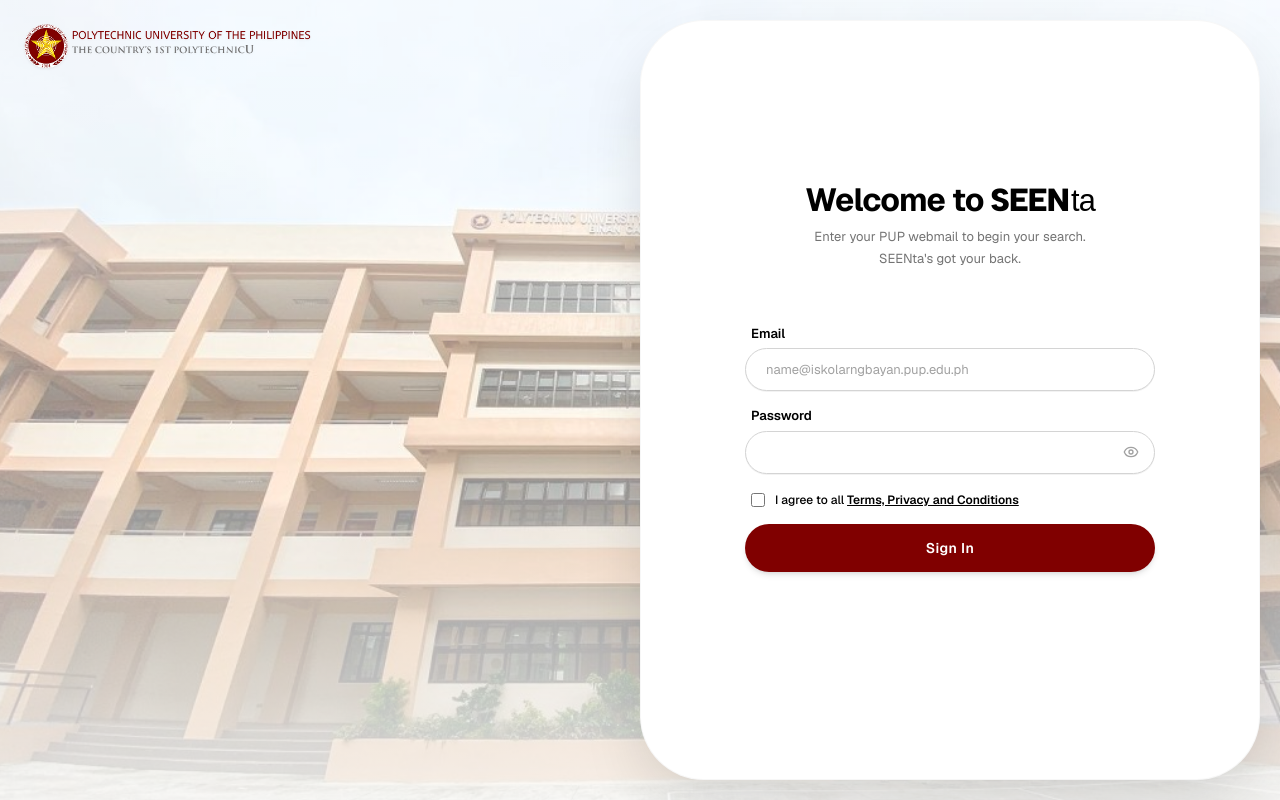
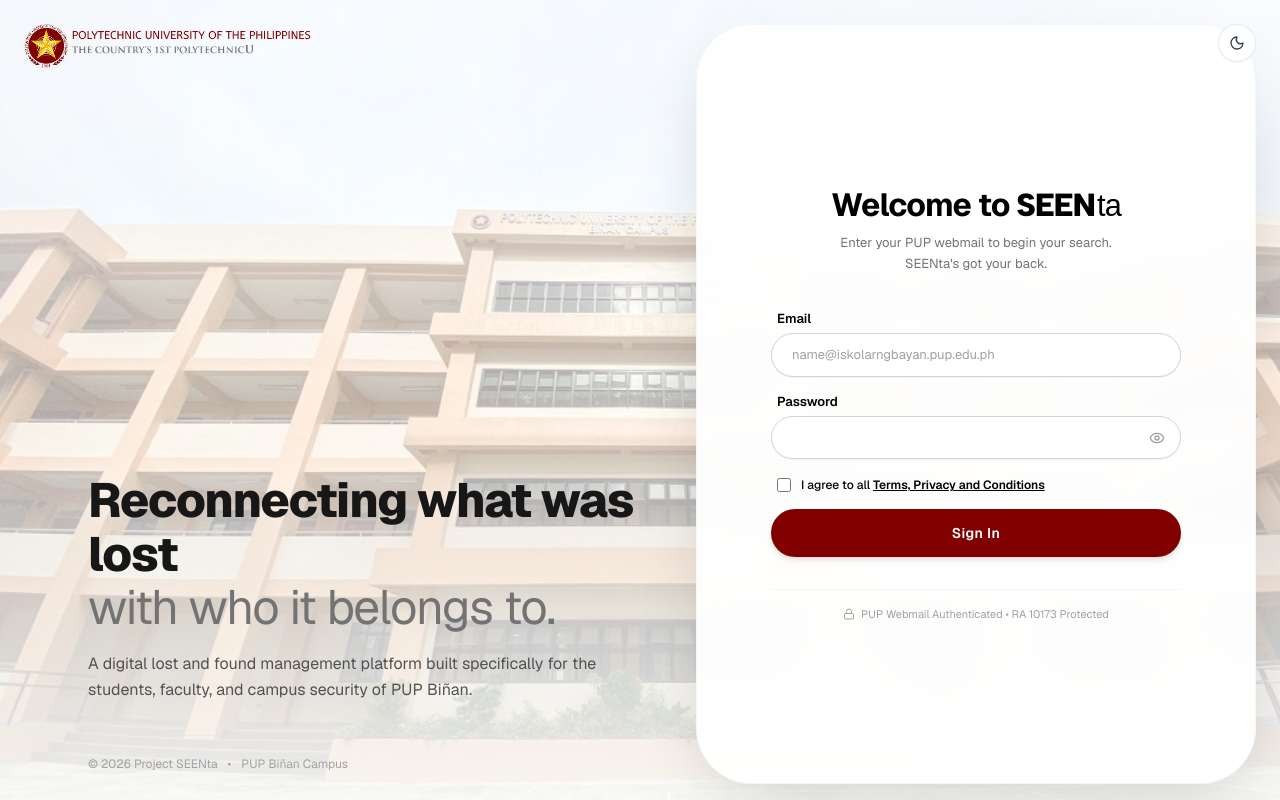
Before and after one commit to Alatiitkarlo26/SEENta-, a React (Vite) app: page / in a window 1280 px wide. Built offline with nearby package versions, Linux system fonts and the light colour scheme; a web font is replaced by a local one.

Commit message:
redesigned  login page part 3

```diff
--- a/src/pages/AuthPage.jsx
+++ b/src/pages/AuthPage.jsx
@@ -1,5 +1,6 @@
 import { useState } from 'react';
 import { useAuth } from '../context/AuthContext';
+import { useTheme } from '../context/ThemeContext';
 import { authService } from '../services/authService';
 import { otpService } from '../services/otpService';
 import pupLogoAndText from '../assets/PUP-Logo-and-Text.png';
@@ -11,11 +12,15 @@
   Eye,
   EyeOff,
   UserCheck,
-  ShieldAlert
+  ShieldAlert,
+  Lock,
+  Sun,
+  Moon
 } from 'lucide-react';
 
 export default function AuthPage({ defaultView = 'login', onAuthSuccess }) {
   const { login, register } = useAuth();
+  const { isDark, toggleMode } = useTheme();
   const [view, setView] = useState(defaultView); // 'login' | 'register'
   const [direction, setDirection] = useState('right'); // 'right' | 'left' for animation
 
@@ -182,41 +187,73 @@
   };
 
   return (
-    <div className="relative min-h-screen w-full flex items-center justify-center lg:justify-end overflow-y-auto lg:overflow-hidden bg-white dark:bg-slate-950 font-sans p-3 sm:p-4 lg:p-5 transition-colors duration-200">
+    <div className="relative h-screen max-h-screen w-full flex items-center justify-center lg:justify-between overflow-hidden bg-white dark:bg-slate-950 font-sans p-3 sm:p-4 lg:p-6 transition-colors duration-200">
       {/* High-Quality Campus Background on White Canvas with 50% Opacity */}
       <div className="absolute inset-0 overflow-hidden pointer-events-none bg-white dark:bg-slate-950">
         <img
           src={campusBg}
           alt="PUP Biñan Campus"
-          className="w-full h-full object-cover object-center opacity-50 dark:opacity-20 filter contrast-[1.05] saturate-[1.1] scale-[1.01]"
+          className="w-full h-full object-cover object-center opacity-45 dark:opacity-20 filter contrast-[1.05] saturate-[1.1] scale-[1.01]"
         />
         {/* Soft Light / Dark Vignette */}
-        <div className="absolute inset-0 bg-gradient-to-t from-white/70 via-transparent to-white/40 dark:from-slate-950/95 dark:via-slate-950/70 dark:to-slate-950/40" />
+        <div className="absolute inset-0 bg-gradient-to-t from-white/80 via-white/20 to-white/50 dark:from-slate-950/95 dark:via-slate-950/70 dark:to-slate-950/50" />
       </div>
 
       {/* Top Left PUP Header Brand */}
-      <div className="absolute top-6 left-6 z-20 select-none pointer-events-none shrink-0">
+      <div className="absolute top-5 sm:top-6 left-5 sm:left-6 z-20 select-none pointer-events-none shrink-0 flex items-center gap-3">
         <img
           src={pupLogoAndText}
           alt="Polytechnic University of the Philippines"
           draggable={false}
-          className="h-11 w-auto object-contain drop-shadow-xs brightness-100 dark:brightness-110 shrink-0 select-none"
+          className="h-10 sm:h-11 w-auto object-contain drop-shadow-xs brightness-100 dark:brightness-110 shrink-0 select-none"
         />
       </div>
 
+      {/* Top Right Quick Controls (Theme Toggle) */}
+      <div className="absolute top-5 sm:top-6 right-5 sm:right-6 z-20 flex items-center gap-2">
+        <button
+          type="button"
+          onClick={toggleMode}
+          title={isDark ? 'Switch to light mode' : 'Switch to dark mode'}
+          className="p-2.5 rounded-full bg-white/85 dark:bg-slate-900/85 backdrop-blur-md border border-neutral-200/80 dark:border-slate-800 text-neutral-600 dark:text-slate-300 hover:text-black dark:hover:text-white transition shadow-2xs cursor-pointer active:scale-95"
+        >
+          {isDark ? <Sun className="w-4 h-4 text-amber-400" /> : <Moon className="w-4 h-4 text-slate-700" />}
+        </button>
+      </div>
+
+      {/* Left-Side Minimal Editorial Experience (Desktop Only, Keeping Center Open) */}
+      <div className="hidden lg:flex flex-col justify-end h-[calc(100vh-2rem)] sm:h-[calc(100vh-2.5rem)] max-h-[880px] my-auto pl-10 xl:pl-16 pr-8 pb-3 z-10 select-none max-w-xl xl:max-w-2xl pointer-events-none">
+        <div className="space-y-4">
+          <h2 className="text-4xl xl:text-5xl 2xl:text-[54px] font-extrabold text-neutral-900 dark:text-white tracking-tight leading-[1.12]">
+            Reconnecting what was lost <br />
+            <span className="text-neutral-500 dark:text-slate-400 font-normal">with who it belongs to.</span>
+          </h2>
+          <p className="text-sm sm:text-base text-neutral-600 dark:text-slate-400 leading-relaxed font-sans max-w-lg font-normal">
+            A digital lost and found management platform built specifically for the students, faculty, and campus security of PUP Biñan.
+          </p>
+        </div>
+
+        {/* Minimal Bottom Line - positioned at the exact same bottom Y coordinate as the card */}
+        <div className="mt-8 pt-5 border-t border-neutral-200/50 dark:border-slate-800/80 flex items-center gap-2.5 text-xs text-neutral-400 dark:text-slate-500 font-sans">
+          <span>&copy; {new Date().getFullYear()} Project SEENta</span>
+          <span>&bull;</span>
+          <span>PUP Biñan Campus</span>
+        </div>
+      </div>
+
       {/* Main Form White Card Container */}
-      <div className="relative z-10 w-full sm:w-[560px] md:w-[600px] lg:w-[620px] max-w-[94vw] h-[calc(100vh-2rem)] sm:h-[calc(100vh-2.5rem)] max-h-[920px] my-auto flex flex-col justify-center">
+      <div className="relative z-10 w-full sm:w-[560px] md:w-[600px] lg:w-[600px] xl:w-[620px] max-w-[94vw] h-[calc(100vh-2rem)] sm:h-[calc(100vh-2.5rem)] max-h-[880px] my-auto flex flex-col justify-center lg:ml-auto">
         <div
           key={view}
-          className={`w-full h-full bg-white dark:bg-slate-900 rounded-[52px] sm:rounded-[64px] shadow-[0_25px_70px_-15px_rgba(0,0,0,0.18)] dark:shadow-[0_25px_70px_rgba(0,0,0,0.6)] border border-neutral-100/80 dark:border-slate-800 p-8 sm:p-12 md:p-14 lg:p-16 flex flex-col justify-center items-center overflow-y-auto transition-all ${
+          className={`w-full h-full bg-white/95 dark:bg-slate-900/95 backdrop-blur-xl rounded-[44px] sm:rounded-[56px] shadow-[0_25px_70px_-15px_rgba(0,0,0,0.16)] dark:shadow-[0_25px_70px_rgba(0,0,0,0.6)] border border-neutral-100/90 dark:border-slate-800 p-6 sm:p-8 md:p-10 lg:p-12 flex flex-col justify-center items-center overflow-hidden transition-all ${
             direction === 'right' ? 'animate-slide-right' : 'animate-slide-left'
           }`}
         >
           {view === 'login' ? (
-            /* ================= LOGIN VIEW (Exact Minimal Design) ================= */
+            /* ================= LOGIN VIEW (Clean Minimal Design) ================= */
             <div className="w-full max-w-[390px] sm:max-w-[410px] mx-auto font-sans">
-              {/* Header - Positioned higher with exact typography match to register view */}
-              <div className="text-center -mt-6 sm:-mt-10 md:-mt-12 mb-10 sm:mb-12 md:mb-14">
+              {/* Header */}
+              <div className="text-center mb-7 sm:mb-8 md:mb-9">
                 <h1 className="text-2xl sm:text-[32px] font-bold text-black dark:text-white tracking-tight leading-tight">
                   Welcome to{' '}
                   <span className="inline-flex items-baseline">
@@ -336,16 +373,22 @@
                   )}
                 </button>
               </form>
+
+              {/* Subtle Security & Institutional Trust Footer */}
+              <div className="mt-8 pt-4 border-t border-neutral-100 dark:border-slate-800/80 flex items-center justify-center gap-1.5 text-[11px] text-neutral-400 dark:text-slate-500 select-none">
+                <Lock className="w-3 h-3 text-neutral-400 dark:text-slate-500" />
+                <span>PUP Webmail Authenticated &bull; RA 10173 Protected</span>
+              </div>
             </div>
           ) : (
             /* ================= REGISTER VIEW ("Let's get started!") ================= */
             <div className="w-full max-w-[450px] sm:max-w-[460px] mx-auto">
               {/* Back Navigation Button */}
-              <div className="-mt-10 sm:-mt-14 md:-mt-16 mb-5 sm:mb-7">
+              <div className="mb-4 sm:mb-5">
                 <button
                   type="button"
                   onClick={() => switchView('login')}
-                  className="inline-flex items-center gap-2 text-xs sm:text-[13px] font-semibold text-black dark:text-slate-200 hover:text-neutral-600 dark:hover:text-white transition cursor-pointer"
+                  className="inline-flex items-center gap-1.5 text-xs sm:text-[13px] font-semibold text-black dark:text-slate-200 hover:text-theme dark:hover:text-theme transition cursor-pointer"
                 >
                   <ArrowLeft className="w-4 h-4 stroke-[2.5]" />
                   <span>Back to Sign In</span>
@@ -404,7 +447,7 @@
                       onChange={handleRegChange}
                       placeholder="name@iskolarngbayan.pup.edu.ph"
                       required
-                      className="w-full px-5 py-2.5 sm:py-3 bg-white dark:bg-slate-800/90 border border-neutral-300 dark:border-slate-700 rounded-full text-xs sm:text-[13px] text-black dark:text-white placeholder:text-neutral-400 dark:placeholder:text-slate-500 focus:outline-none focus:border-theme focus:ring-1 focus:ring-theme transition shadow-2xs font-sans"
+                      className="w-full px-5 py-2.5 sm:py-3 bg-white dark:bg-slate-800/90 border border-neutral-300 dark:border-slate-700 rounded-full text-xs sm:text-[13px] text-black dark:text-white placeholder:text-neutral-400 dark:placeholder:text-slate-500 focus:outline-none focus:border-theme focus:ring-2 focus:ring-theme/20 transition shadow-2xs font-sans"
                     />
                   </div>
                 )}
@@ -422,7 +465,7 @@
                       onChange={handleRegChange}
                       placeholder="First Name"
                       required
-                      className="w-full px-4 sm:px-5 py-2.5 sm:py-3 bg-white dark:bg-slate-800/90 border border-neutral-300 dark:border-slate-700 rounded-full text-xs sm:text-[13px] text-black dark:text-white placeholder:text-neutral-400 dark:placeholder:text-slate-500 focus:outline-none focus:border-theme focus:ring-1 focus:ring-theme transition shadow-2xs font-sans"
+                      className="w-full px-4 sm:px-5 py-2.5 sm:py-3 bg-white dark:bg-slate-800/90 border border-neutral-300 dark:border-slate-700 rounded-full text-xs sm:text-[13px] text-black dark:text-white placeholder:text-neutral-400 dark:placeholder:text-slate-500 focus:outline-none focus:border-theme focus:ring-2 focus:ring-theme/20 transition shadow-2xs font-sans"
                     />
                   </div>
 
@@ -437,7 +480,7 @@
                       onChange={handleRegChange}
                       placeholder="Last Name"
                       required
-                      className="w-full px-4 sm:px-5 py-2.5 sm:py-3 bg-white dark:bg-slate-800/90 border border-neutral-300 dark:border-slate-700 rounded-full text-xs sm:text-[13px] text-black dark:text-white placeholder:text-neutral-400 dark:placeholder:text-slate-500 focus:outline-none focus:border-theme focus:ring-1 focus:ring-theme transition shadow-2xs font-sans"
+                      className="w-full px-4 sm:px-5 py-2.5 sm:py-3 bg-white dark:bg-slate-800/90 border border-neutral-300 dark:border-slate-700 rounded-full text-xs sm:text-[13px] text-black dark:text-white placeholder:text-neutral-400 dark:placeholder:text-slate-500 focus:outline-none focus:border-theme focus:ring-2 focus:ring-theme/20 transition shadow-2xs font-sans"
                     />
                   </div>
                 </div>
@@ -504,6 +547,12 @@
                   </button>
                 </span>
               </div>
+
+              {/* Subtle Security & Institutional Trust Footer */}
+              <div className="mt-5 pt-3.5 border-t border-neutral-100 dark:border-slate-800/80 flex items-center justify-center gap-1.5 text-[11px] text-neutral-400 dark:text-slate-500 select-none">
+                <Lock className="w-3 h-3 text-neutral-400 dark:text-slate-500" />
+                <span>PUP Webmail Authenticated &bull; RA 10173 Protected</span>
+              </div>
             </div>
           )}
         </div>
```
